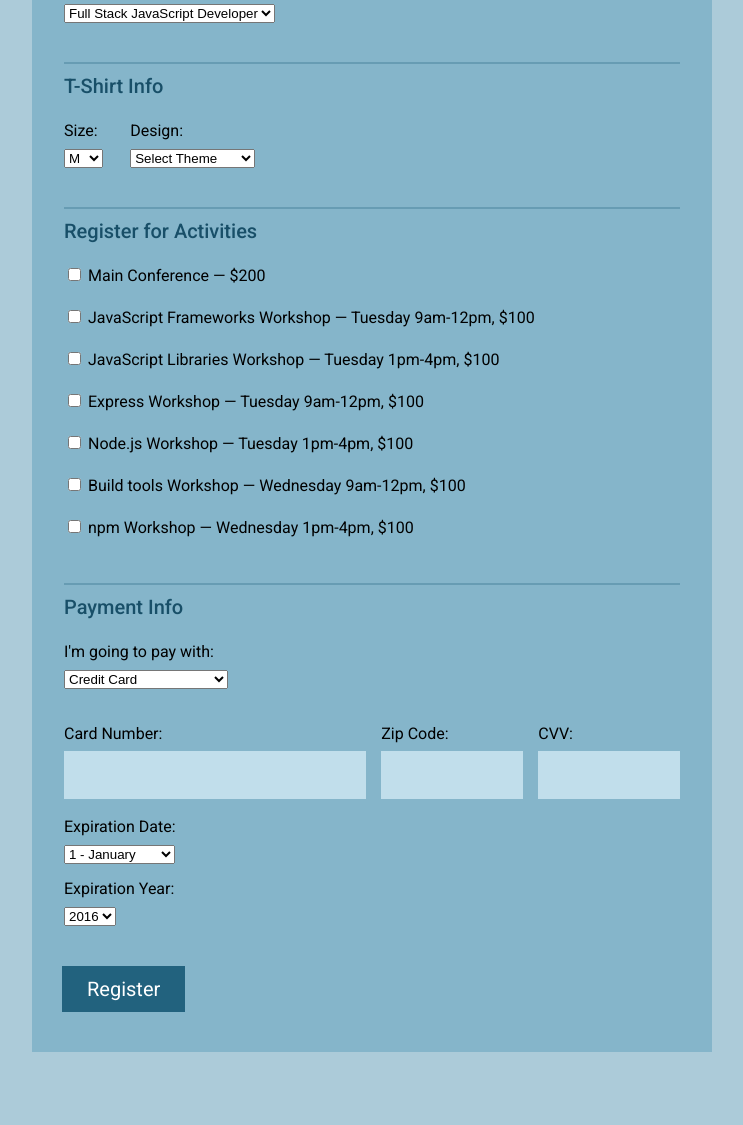
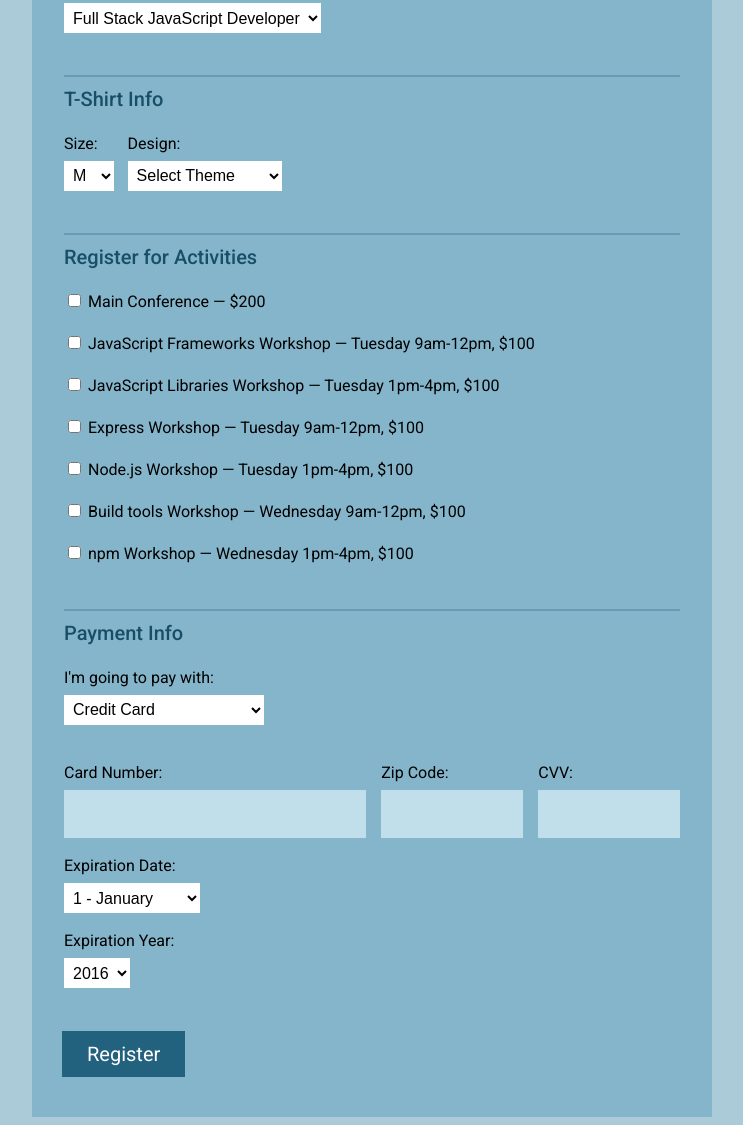
Before and after one commit to PokerEdge/PokerEdge.github.io, a plain HTML site: page index.html in a window 1280 px wide. Shown: the part 496-1621 px from the top of the page, without its empty margins (268-1011 px from the left). Before the commit the page ends 1556 px from the top, so only its background shows below. Drawn offline with nearby package versions, Linux system fonts and the light colour scheme.

Commit message:
Simplifications and fixes for styling select menu with CSS only
Simplifications and fixes for styling select menu with CSS only

```diff
--- a/css/style.css
+++ b/css/style.css
@@ -64,103 +64,21 @@ legend {
 	margin-bottom: 1.125em;
 }
 
-/*Styles for editing the drop down menus and checkboxes*/
-
-/*select, input[type="color" i][list] {
-    background-color: rgb(255, 255, 255);
-    border-width: 1px;
-    border-top-width: 1px;
-    border-right-width: 1px;
-    border-bottom-width: 1px;
-    border-left-width: 1px;
-    border-style: solid;
-    border-color: rgb(166, 166, 166);
-    border-image: initial;
-}
-
-.styled-select select {
-   background: transparent;
-   width: 268px;
+/* Styles for editing the drop down menus */
+.styled-select{
+   background-color: #fff;
    padding: 5px;
    font-size: 16px;
    line-height: 1;
    border: 0;
    border-radius: 0;
-   height: 34px;
-   -webkit-appearance: none;
-}*/
+   height: 30px;
+ }
 
-/*
-
-	Use non-repetitive code with the proper selector, basically everything but width for each element
-
-*/
-/*
-
-.styled-select #title {
-   border-radius: 5px;
-   width: 280px;
-   height: 28px;
-   overflow: hidden;
-   background: url(../img/dropdown-image.png) no-repeat right #ddd;
-   border: 1px solid #ccc;
-}
-
-.styled-select #size {
-   border-radius: 5px;
-   width: 50px;
-   height: 28px;
-   overflow: hidden;
-   background: url(../img/dropdown-image.png) no-repeat right #ddd;
-   border: 1px solid #ccc;
-}
-
-.styled-select #design {
-   border-radius: 5px;
-   width: 164px;
-   height: 28px;
-   overflow: hidden;
-   background: url(../img/dropdown-image.png) no-repeat right #ddd;
-   border: 1px solid #ccc;
-}
-
-.styled-select #color {
-   border-radius: 5px;
-   width: 280px;
-   height: 28px;
-   overflow: hidden;
-   background: url(../img/dropdown-image.png) no-repeat right #ddd;
-   border: 1px solid #ccc;
-}
-
-.styled-select #payment {
-   border-radius: 5px;
-   width: 220px;
-   height: 28px;
-   overflow: hidden;
-   background: url(../img/dropdown-image.png) no-repeat right #ddd;
-   border: 1px solid #ccc;
-}
-
-.styled-select #exp-month {
-   border-radius: 5px;
-   width: 140px;
-   height: 28px;
-   overflow: hidden;
-   background: url(../img/dropdown-image.png) no-repeat right #ddd;
-   border: 1px solid #ccc;
-}
-
-.styled-select #exp-year {
-   border-radius: 5px;
-   width: 80px;
-   height: 28px;
-   overflow: hidden;
-   background: url(../img/dropdown-image.png) no-repeat right #ddd;
-   border: 1px solid #ccc;
-}
-*/
-/*End styles for editing the drop down menus and checkboxes*/
+ .styled-select:selected {
+ 	background-color: #accbd9;
+ }
+/* End styles for editing the drop down menus */
 
 input[type="text"],
 input[type="email"],
@@ -198,29 +116,6 @@ input[type="checkbox"],
 input[type="radio"] {
 	display: inline-block;
 }
-
-/*/*//**Added checkbox styling*/
-
-/*input[type="checkbox"] {
-    display:none;
-}
-
-.checkbox input[type="checkbox"] + label span {
-    font-weight: normal;
-    display:inline-block;
-    width:19px;
-    height:19px;
-    margin:-1px 4px 0 0;
-    vertical-align:middle;
-    background:url(check_radio_sheet.png) no-repeat; /*May need to reference the unchcecked box image, too*/
-/*    cursor:pointer;
-}
-.checkbox input[type="checkbox"]:checked + label span {
-  	font-weight: normal;
-    background:url(../img/checkbox-image.png) no-repeat;
-}*/
-
-/*End of added checkbox styling/*/
 
 button {
 	color: #fff;
@@ -283,9 +178,10 @@ button:hover {
 }
 
 .errorStyle {
-  color: #9f3b53;
+  color: #9f3b53; /*A dark red color that indicates an invalid form value*/
   font-weight: 500;
 }
+/*End styles added for error handling*/
 
 
 /* =================================
--- a/index.html
+++ b/index.html
@@ -28,8 +28,8 @@
         <input type="email" id="mail" name="user_email" oninvalid="setCustomValidity(' ')">
 
         <label for="title">Job Role</label>
-        <div class="styled-select">
-          <select id="title" name="user_title">
+
+          <select class="styled-select" id="title" name="user_title">
             <option value="full-stack js developer">Full Stack JavaScript Developer</option>
             <option value="front-end developer">Front End Developer</option>
             <option value="back-end developer">Back End Developer</option>
@@ -37,7 +37,7 @@
             <option value="student">Student</option>
             <option value="other">Other</option>
           </select>
-        </div>
+
         <input type="text" id="other-title" placeholder="Your Title">
       </fieldset>
 
@@ -46,31 +46,31 @@
 
         <div id="shirtInfo">
           <label for="size">Size:</label>
-          <div class="styled-select">
-            <select id="size" name="user_size">
+
+            <select class="styled-select" id="size" name="user_size">
               <option value="small">S</option>
               <option value="medium" selected>M</option>
               <option value="large">L</option>
               <option value="extra large">XL</option>
             </select>
-          </div>
+
         </div>
 
         <div>
           <label for="design">Design:</label>
-          <div class="styled-select">
-          <select id="design" name="user_design">
+
+          <select class="styled-select" id="design" name="user_design">
             <option>Select Theme</option>
             <option value="js puns">Theme - JS Puns</option>
             <option value="heart js">Theme - I &#9829; JS</option>
           </select>
-          </div>
+
         </div>
 
         <div id="colors-js-puns" class="">
           <label for="color">Color:</label>
-          <div class="styled-select">
-            <select id="color">
+
+            <select class="styled-select" id="color">
               <option value="select-theme"><-- Please select T-shirt theme</option>
               <option value="cornflowerblue">Cornflower Blue</option>
               <option value="darkslategrey">Dark Slate Grey</option>
@@ -79,7 +79,7 @@
               <option value="steelblue">Steel Blue</option>
               <option value="dimgrey">Dim Grey</option>
             </select>
-          </div>
+
         </div>
       </fieldset>
 
@@ -98,14 +98,14 @@
         <legend>Payment Info</legend>
 
         <label for="payment">I'm going to pay with:</label>
-        <div class="styled-select">
-          <select id="payment" name="user_payment">
+
+          <select class="styled-select" id="payment" name="user_payment">
             <option value="select_method">Select Payment Method</option>
             <option value="credit card" selected>Credit Card</option>
             <option value="paypal">PayPal</option>
             <option value="bitcoin">Bitcoin</option>
           </select>
-        </div>
+
 
         <div id="credit-card" class="credit-card">
 
@@ -126,8 +126,8 @@
 
 
           <label for="exp-month">Expiration Date:</label>
-          <div class="styled-select">
-            <select id="exp-month" name="user_exp-month">
+
+            <select class="styled-select" id="exp-month" name="user_exp-month">
               <option value="1">1 - January</option>
               <option value="2">2 - February</option>
               <option value="3">3 - March</option>
@@ -141,17 +141,17 @@
               <option value="11">11 - November</option>
               <option value="12">12 - December</option>
             </select>
-          </div>
+
           <label for="exp-year">Expiration Year:</label>
-          <div class="styled-select">
-            <select id="exp-year" name="user_exp-year">
+
+            <select class="styled-select" id="exp-year" name="user_exp-year">
               <option value="2016">2016</option>
               <option value="2017">2017</option>
               <option value="2018">2018</option>
               <option value="2019">2019</option>
               <option value="2020">2020</option>
             </select>
-          </div>
+
         </div>
 
         <div id ="paypal-option">
```
